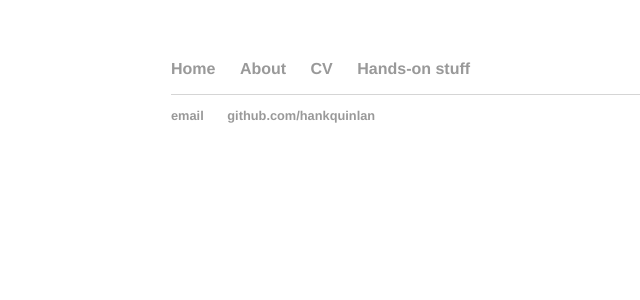
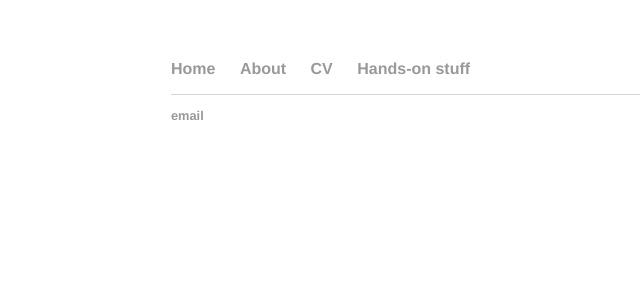
Before and after one commit to IgnisAstrorum/ignisastrorum.github.io, a Jekyll site: the page built from index.html, in a window 1280 px wide. Shown: the top 300 px of the page, without its empty margins (21-661 px from the left). Built offline with Jekyll 4.4.1, drawn with Linux system fonts in a browser that asks for light colours.

Commit message:
Update default.html

```diff
--- a/_layouts/default.html
+++ b/_layouts/default.html
@@ -21,8 +21,7 @@
 			</div><!-- /.container -->
 		<footer>
       <ul>
-	        		<li><a href="mailto:hankquinlanhub@gmail.com">email</a></li>
-	        		<li><a href="https://github.com/hankquinlan">github.com/hankquinlan</a></li>
+	        		<li><a href="ij284@cam.ac.uk">email</a></li>
 				</ul>
 		</footer>
 	</body>
```
